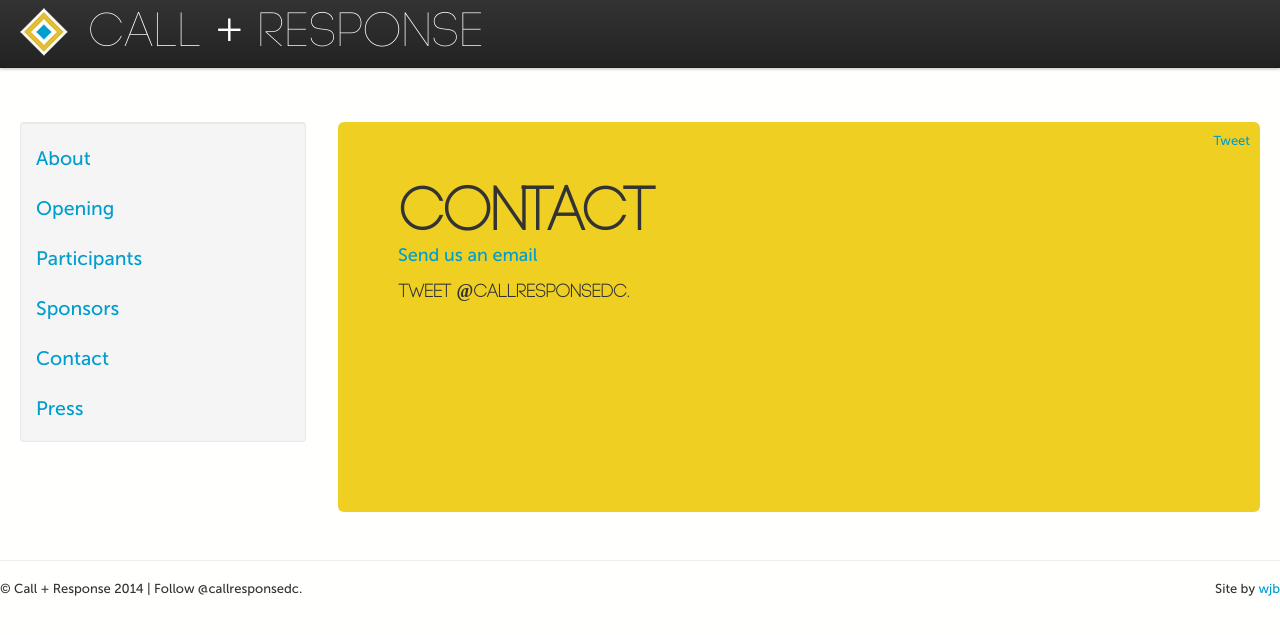
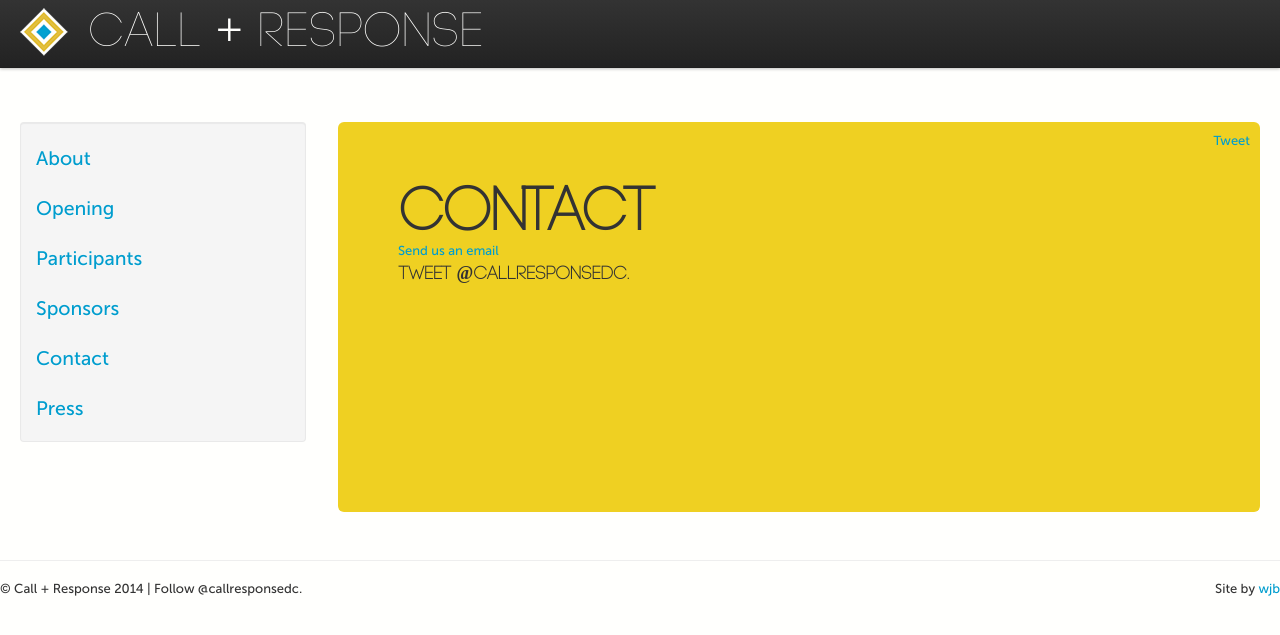
Before and after one commit to callandresponsedc/callandresponsedc, a Jekyll site: the page built from contact/index.html, in a window 1280 px wide. Shown: the top 635 px of the page. Built offline with Jekyll 4.4.1, drawn with Linux system fonts in a browser that asks for light colours; Markdown is read by kramdown in place of the engine named in the settings; comment, search, counter and statistics services are not loaded.

Commit message:
Update index.html

```diff
--- a/contact/index.html
+++ b/contact/index.html
@@ -5,9 +5,7 @@
 
 <h1>Contact
 </h1>
-<p>
-<a href="mailto:kiralee1@gmail.com?Subject=C+R%20IV" target="_top">
-Send us an email</a>
-</p>
+<h3></h3><a href="mailto:kiralee1@gmail.com?Subject=C+R%20IV" target="_top">
+Send us an email</a></h3>
 <h3>Tweet <a href="www.twitter.com/callresponsedc"></a>@callresponsedc.</h3>
 </div>
```
